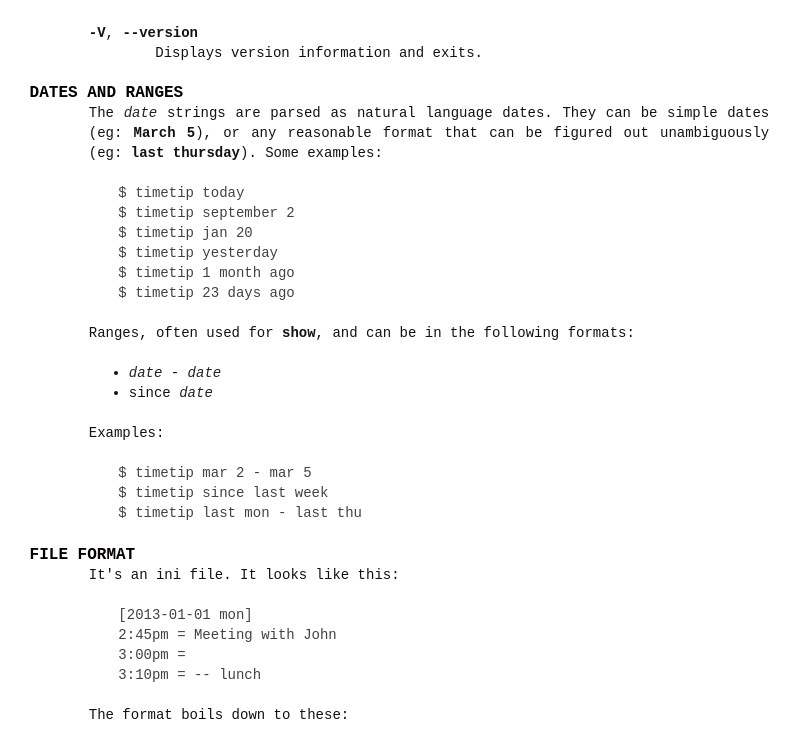
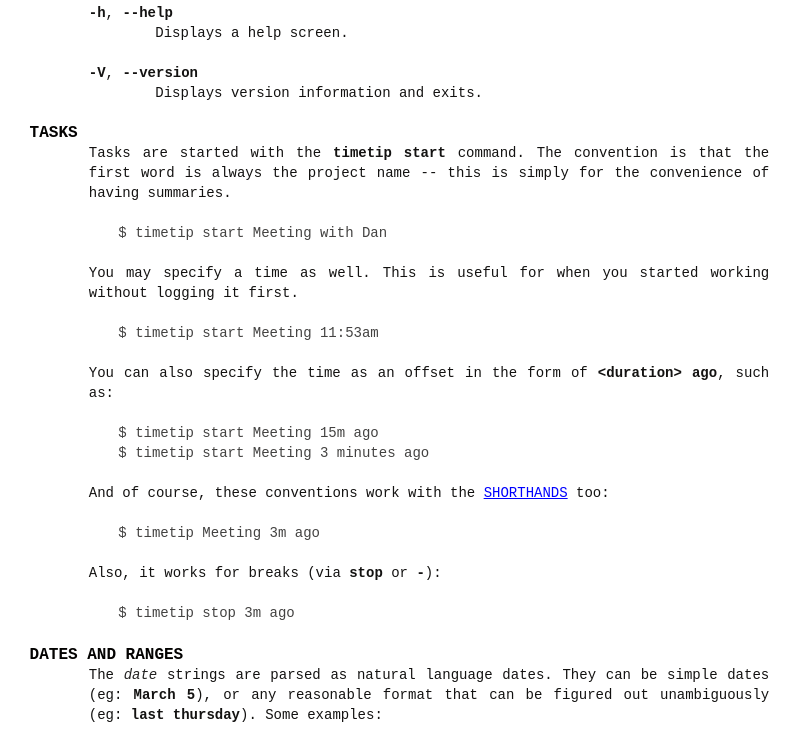
Before and after one commit to rstacruz/timetip, a plain HTML site: page timetip.1.html in a window 1280 px wide. Shown: the part 1323-2065 px from the top of the page, without its empty margins (0-802 px from the left). Drawn offline with Linux system fonts and the light colour scheme.

Commit message:
Document offsets.

```diff
--- a/timetip.1.html
+++ b/timetip.1.html
@@ -59,6 +59,7 @@
     <a href="#SHORTHANDS">SHORTHANDS</a>
     <a href="#COMMANDS">COMMANDS</a>
     <a href="#OPTIONS">OPTIONS</a>
+    <a href="#TASKS">TASKS</a>
     <a href="#DATES-AND-RANGES">DATES AND RANGES</a>
     <a href="#FILE-FORMAT">FILE FORMAT</a>
     <a href="#REPORTERS">REPORTERS</a>
@@ -102,10 +103,10 @@ the <a href="#COMMANDS" title="COMMANDS" data-bare-link="true">COMMANDS</a> belo
 
 <h2 id="COMMANDS">COMMANDS</h2>
 
-<p>Below is a full list of commands you can use in their proper form:</p>
+<p>Below is a full list of commands you can use in their proper form.</p>
 
 <dl>
-<dt><code>timetip start</code> <var>new-task-name</var> </dt><dd><p>Start working on <var>task</var>.</p></dd>
+<dt><code>timetip start</code> <var>new-task-name</var> </dt><dd><p>Start working on <var>task</var>. See <a href="#TASKS" title="TASKS" data-bare-link="true">TASKS</a>.</p></dd>
 <dt><code>timetip stop</code> [<var>reason</var>] </dt><dd><p>Stops working. Optionally, you may give a <var>reason</var>.</p></dd>
 <dt><code>timetip show</code> [<var>date</var>|<var>range</var>|all] </dt><dd><p>Show entries for the given <var>date</var> or <var>range</var>, or show <code>all</code> entries. When no
 arguments are given, <code>today</code> is assumed. See <a href="#DATES-AND-RANGES" title="DATES AND RANGES" data-bare-link="true">DATES AND RANGES</a> for details
@@ -118,6 +119,8 @@ shows the summary for all entries in the time sheet.</p></dd>
 
 <h2 id="OPTIONS">OPTIONS</h2>
 
+<p>These are general options that work with almost all of the commands.</p>
+
 <dl>
 <dt><code>-R</code>, <code>--reporter</code> <var>name</var> </dt><dd><p>Use the reporter <var>name</var>. See <a href="#REPORTERS" title="REPORTERS" data-bare-link="true">REPORTERS</a> for more info.</p></dd>
 <dt><code>-u</code>, <code>--use</code> <var>path</var> </dt><dd><p>Load the JavaScript file in <var>path</var> as a plugin. This is useful for making
@@ -128,6 +131,38 @@ your own custom reporters or commands.</p></dd>
 <dt><code>-V</code>, <code>--version</code> </dt><dd><p>Displays version information and exits.</p></dd>
 </dl>
 
+
+<h2 id="TASKS">TASKS</h2>
+
+<p>Tasks are started with the <code>timetip start</code> command. The convention is that the
+first word is always the project name -- this is simply for the convenience of
+having summaries.</p>
+
+<pre><code>$ timetip start Meeting with Dan
+</code></pre>
+
+<p>You may specify a time as well. This is useful for when you started working
+without logging it first.</p>
+
+<pre><code>$ timetip start Meeting 11:53am
+</code></pre>
+
+<p>You can also specify the time as an offset in the form of <code>&lt;duration> ago</code>, such
+as:</p>
+
+<pre><code>$ timetip start Meeting 15m ago
+$ timetip start Meeting 3 minutes ago
+</code></pre>
+
+<p>And of course, these conventions work with the <a href="#SHORTHANDS" title="SHORTHANDS" data-bare-link="true">SHORTHANDS</a> too:</p>
+
+<pre><code>$ timetip Meeting 3m ago
+</code></pre>
+
+<p>Also, it works for breaks (via <code>stop</code> or <code>-</code>):</p>
+
+<pre><code>$ timetip stop 3m ago
+</code></pre>
 
 <h2 id="DATES-AND-RANGES">DATES AND RANGES</h2>
 
@@ -160,19 +195,29 @@ $ timetip last mon - last thu
 
 <h2 id="FILE-FORMAT">FILE FORMAT</h2>
 
-<p>It's an ini file. It looks like this:</p>
+<p>It's an ini file. It is designed to be human-editable and human-readable, and
+you are encouraged to edit your time sheets outside of <code>timetip</code>. Files are
+saved to <code>~/.timelogs</code> by default, and looks like this:</p>
 
-<pre><code>[2013-01-01 mon]
-2:45pm = Meeting with John
+<pre><code>[2013-09-16 mon]
+1:14pm = Misc write emails
+2:42pm = Misc balance checkbook
 3:00pm =
-3:10pm = -- lunch
+
+[2013-09-18 wed]
+3:14pm = Jsconf email speakers
+3:59pm = -- coffee break
+4:09pm = Jsconf check ticket sales
+4:25pm = Errands grocery
 </code></pre>
 
 <p>The format boils down to these:</p>
 
 <ul>
-<li>Dates are headings in the format of <code>[yyyy-mm-dd dom]</code>.</li>
-<li>Tasks are in the format <code>&lt;time> = &lt;project></code>.</li>
+<li>Dates are headings in the format of <code>[yyyy-mm-dd dom]</code></li>
+<li>Tasks are in the format <code>&lt;time> = &lt;project></code></li>
+<li>Breaks are in the format of <code>&lt;time> =</code></li>
+<li>Breaks with reasons are in the format of <code>&lt;time> = -- &lt;reason></code></li>
 </ul>
 
 
```
